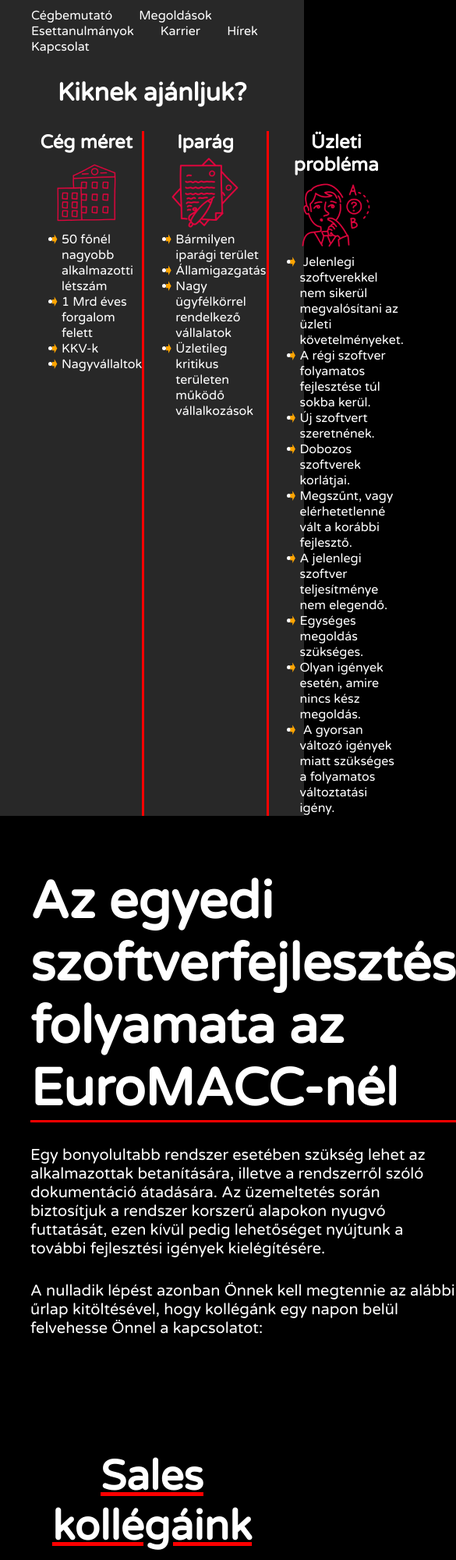
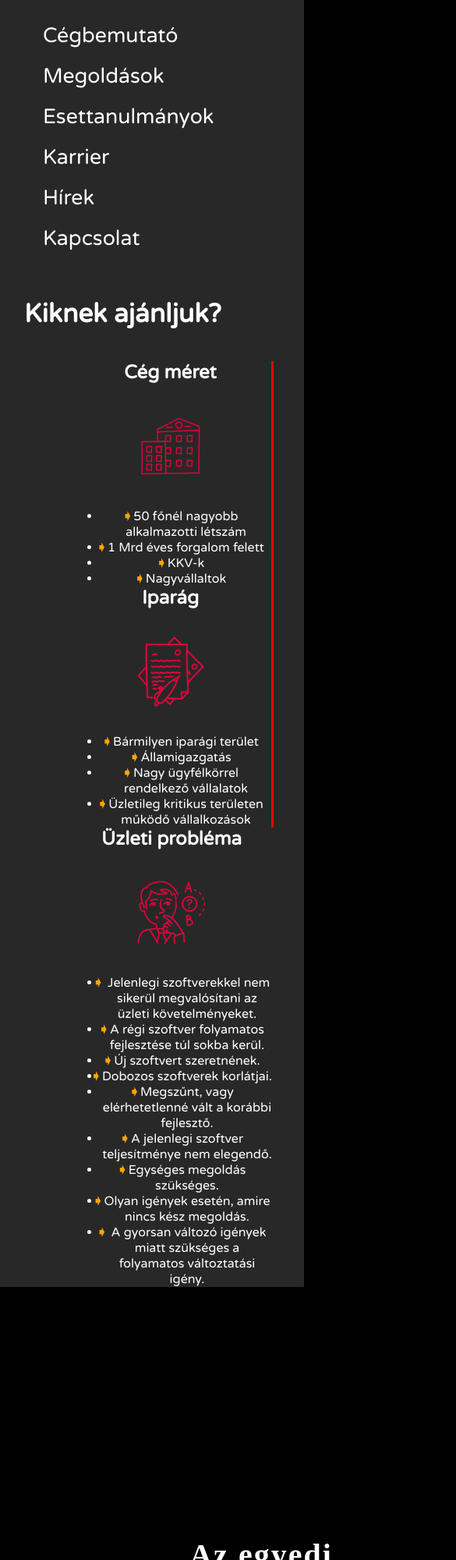
Before and after one commit to ASDleves/ujrepo, a plain HTML site: page index.html in a window 390 px wide. Shown: the top 2000 px of the page at 78% size, 585 px wide, since content can reach past the window. Drawn offline with Linux system fonts and the light colour scheme.

Commit message:
reszponziv

```diff
--- a/abra.css
+++ /dev/null
@@ -1,40 +0,0 @@
-body{
-    color: white;
-    margin: 0;
-    background: black;
-    margin: auto;
-}
-nav ul#egysor li{
-    display: inline;
-
-
-}
-nav ul{
-    padding-top: 20px;
-    word-spacing: 30px;
-    margin: 0;
-}
-nav{
-    background-color: rgb(40, 40, 40);
-    height: 60px;
-}
-main{
-    padding-top: 70px;
-    background: black;
-    display: grid;
-    grid-template-columns: 1fr 1fr;
-    width: 80%;
-    max-width: 1600px;
-    margin: auto;
-}
-aside{
-    padding-left: 100px;
-    padding-top: 60px;
-}
-article h1{
-    font-size: 50pt;
-    border-bottom: 3px solid red;
-}
-article p{
-    font-size: 15pt;
-}
--- a/dolgozok.css
+++ /dev/null
@@ -1,62 +0,0 @@
-body{
-    color: white;
-    margin: 0;
-    background: black;
-    margin: auto;
-}
-nav ul#egysor li{
-    display: inline;
-
-
-}
-nav ul{
-    padding-top: 20px;
-    word-spacing: 30px;
-    margin: 0;
-}
-nav{
-    background-color: rgb(40, 40, 40);
-    height: 60px;
-}
-main{
-    margin: auto;
-    width: 80%;
-    max-width: 1200px;
-
-}
-main h1{
-    text-align: center;
-    font-size: 40pt;
-    text-decoration: underline red;
-}
-main p{
-    text-align: center;
-}
-img{
-    height: 150px;
-    width: 150px;
-    border-radius: 50%;
-    padding: 40px;
-}
-article{
-    margin: auto;
-    display: grid;
-    grid-template-columns: 25% 25% 25% 25%;
-    text-align: center;
-}
-#dobot{
-    margin: auto;
-}
-a{
-    text-decoration: none;
-    color: white;
-
-}
-aside {
-    margin: auto;
-    text-align: center;
-    background-color: rgb(0, 84, 154);
-    width: 250px;
-    height: 50px;
-    padding-top: 10px;
-}
--- a/index.html
+++ b/index.html
@@ -91,28 +91,28 @@
             <h1>Sales kollégáink</h1>
             <p>További információt szeretne megtudni szolgáltatásainkról vagy<br>termékeinkről? Sales kollégáink készséggel állnak rendelkezésére. Keresse őket<br>az alábbi elérhetőség bármelyikén.</p>
             <article>
-                <div class="doboz">
+                <div class="doboz1">
                 <img src="kepek/igazgato.jfif" alt="">
                 <p>Kereskedelmi Igazgató</p>
                 <aside>
                 <a href="###">MUTASD AZ <br> ELÉRHETŐSÉGEKET!</a>
                 </aside>
                 </div>
-                <div class="doboz">
+                <div class="doboz2">
                 <img src="kepek/manager.jfif" alt="">
                 <p>Sales Manager</p>
                 <aside>
                 <a href="###">MUTASD AZ <br> ELÉRHETŐSÉGEKET!</a>
                 </aside>
                 </div>
-                <div class="doboz">
+                <div class="doboz3">
                 <img src="kepek/manager2.jfif" alt="">
                 <p>Sales Manager</p>
                 <aside>
                 <a href="###">MUTASD AZ <br> ELÉRHETŐSÉGEKET!</a>
                 </aside>
                 </div>
-                <div class="doboz">
+                <div class="doboz4">
                 <img src="kepek/account.jfif" alt="">
                 <p>Key Account Manager</p>
                 <aside>
--- a/stilus.css
+++ b/stilus.css
@@ -16,6 +16,7 @@
 nav{
     padding-top: 10px;
     padding-bottom: 30px;
+    grid-area: menus;
 }
 main{
     width: 100%;
@@ -34,12 +35,14 @@
     margin: auto;
     display: grid;
   padding-bottom: 30px;
+  grid-area: focim;
 }
 .main1 img{
     height: 100px;
 
 }
 .main1 article{
+    grid-area: tartalom;
     display: grid;
     grid-template-columns: 1fr 1fr 1fr;
 
@@ -82,6 +85,7 @@
     color: white;
     margin: auto
 }
+
 .main2 aside{
     padding-left: 100px;
     padding-top: 60px;
@@ -91,9 +95,15 @@
     border-bottom: 3px solid red;
 
 }
+.main2{
+    grid-area: szoveg;
+}
 .main2 article p{
     padding-top: 30px;
     font-size: 15pt;
+}
+.main2 img{
+    grid-area: kep;
 }
 .body3{
     color: white;
@@ -107,16 +117,19 @@
     width: 80%;
     max-width: 1200px;
 
+
 }
 .main3 h1{
     text-align: center;
     font-size: 40pt;
     text-decoration: underline red;
     padding-bottom: 20px;
+    grid-area: salesfocim;
 }
 .main3 p{
     text-align: center;
     padding-bottom: 30px;
+    grid-area: salesszoveg;
 }
 .main3 img{
     height: 150px;
@@ -130,7 +143,16 @@
     grid-template-columns: 25% 25% 25% 25%;
     text-align: center;
 }
-#dobot{
+.doboz1{
+    margin: auto;
+}
+.doboz2{
+    margin: auto;
+}
+.doboz3{
+    margin: auto;
+}
+.doboz4{
     margin: auto;
 }
 .main3 a{
@@ -146,3 +168,157 @@
     height: 50px;
     padding-top: 10px;
 }
+
+@media screen and (max-width: 600px) {
+
+    /*
+    1. rész
+    */
+    nav ul{
+    list-style-type: none;
+    display: grid;
+    grid-template-columns: 1fr;
+    margin: 10px;
+    margin-left: 5px;
+    max-width: 50px;
+    }
+
+    nav li{
+    margin: 10px 0px 10px 10px;
+    text-align: left;
+    font-size: 20pt;
+    }
+
+    main{
+    text-align: center;
+    display: grid;
+    grid-template-areas: 'menus'
+    'focim'
+    'tartalom';
+
+    }
+
+    .main1 h1{
+    font-size: 25pt;
+    margin-top: 10px;
+    margin-bottom: 10px;
+    margin-left: -75px;
+    }
+
+    .main1 article{
+    margin: auto;
+    grid-area: tartalom;
+    max-width: 400px;
+    display: grid;
+    margin-left: 50px;
+    grid-template-columns: 1fr;
+    }
+
+    .main1 section img{
+    margin: auto;
+    margin-top: 30px;
+    margin-bottom: 30px;
+    }
+
+    .main1 article section{
+    max-width: 400px;
+     grid-template-columns: 1fr;
+    }
+
+    /*
+    2. rész
+    */
+
+    .body2{
+    background-color: black;
+    width: 100%;
+    color: white;
+    text-align: center;
+    margin-top: 200px;
+    display: grid;
+    grid-template-areas: 'main2 main2 main2 ';
+
+    }
+
+    .main2{
+    margin: auto;
+    max-width: 600px;
+    display: grid;
+    grid-template-areas: 'szoveg'
+    'kep';
+    grid-template-columns: 1fr;
+    }
+
+    .main2 article{
+    grid-area: szoveg;
+    max-width: 600px;
+    margin-left: 50px;
+    margin-right: 200px;
+    }
+
+    .main2 article h1{
+    font-family: 'Fredoka One';
+    color: white;
+    font-size: 30pt;
+    margin-top: 50px;
+    margin-left: 25px;
+    width: 400px;
+    text-align: center;
+    letter-spacing: 2px;
+    }
+
+    .main2 article p{
+    text-align: justify;
+    width: 400px;
+    margin-left: 25px;
+    font-family: 'Varela Round';
+    }
+
+    .main2 img{
+    grid-area: kep;
+    width: 350px;
+    margin-top: 50px;
+    margin-left: -125px;
+    }
+
+    /*
+    3. rész
+    */
+
+    .main3{
+    max-width: 600px;
+    display: grid;
+    grid-template-areas: 'salesfocim'
+    'salesszoveg'
+    'doboz';
+    grid-template-columns: 1fr;
+    }
+
+    .main3 h1{
+    grid-area: salesfocim;
+    font-family: 'Fredoka One';
+    margin: auto;
+    max-width: 500px;
+    letter-spacing: 3px;
+    text-align: center;
+    border-bottom: 2px solid red;
+    margin-bottom: 10px;
+    margin-left: 80px;
+    }
+
+    .main3 p{
+    max-width: 450px;
+    grid-area: salesszoveg;
+    margin: auto;
+    text-align: center;
+    margin-bottom: 50px;
+    margin-left: -10px;
+    }
+    .doboz{
+        grid-area: doboz;
+        width: 200px;
+        margin: auto;
+        margin-left: 115px;
+        }
+
+}
```
Also changed, not shown: abra.html (deleted, +0 -32 lines), dolgozok.html (deleted, +0 -56 lines).
